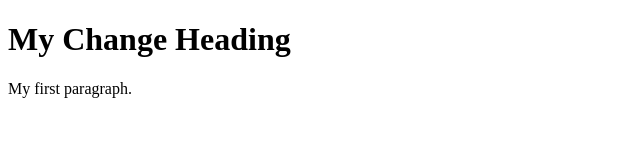
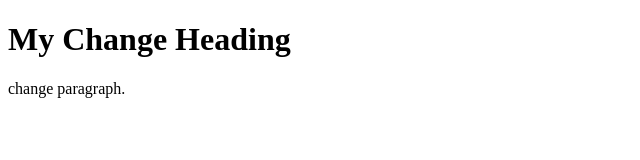
Before and after one commit to panzerama/Monkey.INF, a plain HTML site: page website.html in a window 1280 px wide. Shown: the full height of the page, 0-640 px from the left. Drawn offline with Linux system fonts and the light colour scheme.

Commit message:
paragraph

```diff
--- a/website.html
+++ b/website.html
@@ -3,7 +3,7 @@
 <body>
 
 <h1>My Change Heading</h1>
-<p>My first paragraph.</p>
+<p>change paragraph.</p>
 
 </body>
 </html>
```
